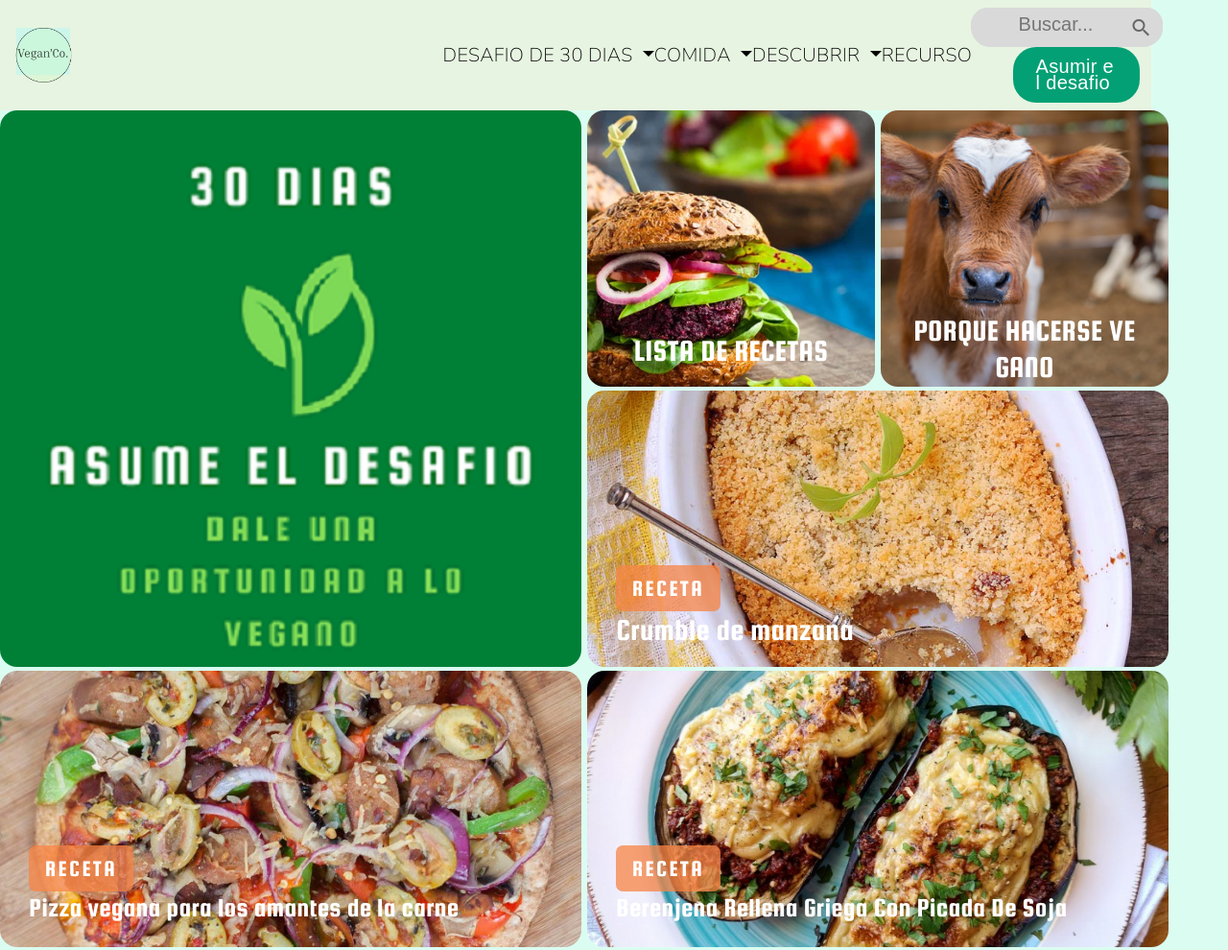
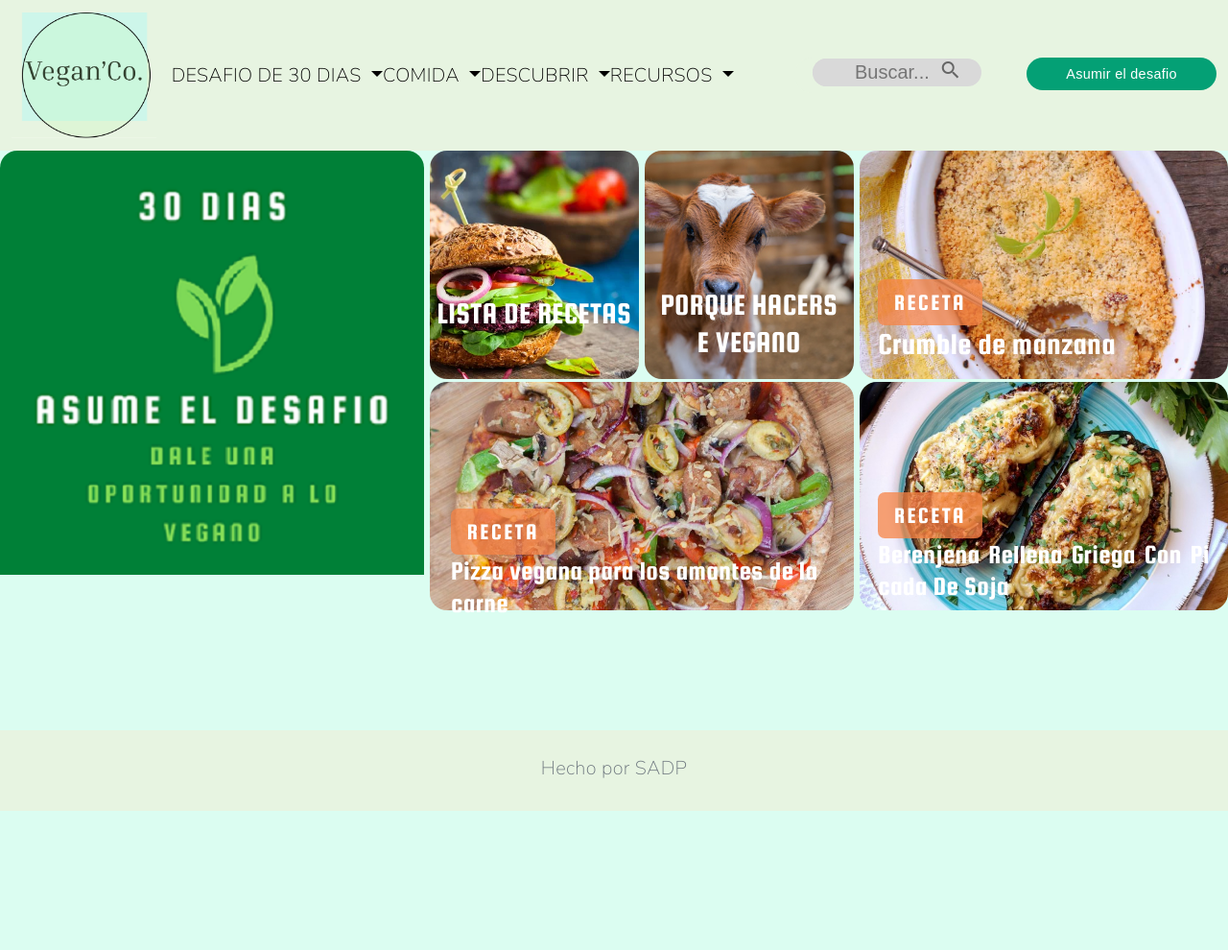
Before and after one commit to sashimidipa/Vegan-Co., a website: page index.html in a window 1280 px wide. Shown: the top 990 px of the page at 96% size. After the commit the page ends 845 px from the top, so only its background shows below. Drawn offline with nearby package versions, Linux system fonts and the light colour scheme; files that its build step writes are made by us from their sources.

Commit message:
media changes mobile to desktop

```diff
--- a/scss/style.scss
+++ b/scss/style.scss
@@ -24,7 +24,7 @@ $background-color_5: #B7D295;
 
 body {
 	width: 100%;
-	max-width: 1200px;
+	max-width: 1800px;
 	margin: 0;
 	color: $color_1;
 	font-size: 12px;
@@ -43,14 +43,17 @@ header {
 	max-width: 1200;
 	background-color: $background-color_1;
 }
+.navbar-brand {
+	width: 12%;
+}
 img {
-	width: 15%;
+	width: 100%;
 	background-size:100%;
 }
 .navbar-nav {
 	overflow: visible;
 	vertical-align: top;
-	width: 550px;
+	width: 25%;
 	max-width: 100%;
 	height: auto;
 	max-height: 500px;
@@ -110,8 +113,7 @@ img {
 .rightbox {
 	display: none;
 	position: relative;
-	width: 15%;
-	height: 15%;
+	width: 35%;
 	margin: 0;
 	text-align: right;
 	background: #E7F4E1;
@@ -120,16 +122,15 @@ img {
 #search_form {
 	position: relative;
 	display: inline-block;
-	width: 200px;
-	height: 41px;
+	width: 20%;
 	text-align: left;
 	background-color: $background-color_2;
 	border-radius: 24px;
 }
 .input_text {
 	position: relative;
-	width: 200px;
-	padding: 3px 0px 3px 50px;
+	width: 200%;
+	padding: .3% 0 .3% 50%;
 	border: none;
 	box-shadow: none;
 	border-radius: 24px;
@@ -143,10 +144,10 @@ img {
 }
 .imput_sumbit {
 	position: absolute;
-	right: 0;
-	top: 0;
-	font-size: 17px;
-	padding: 3px 5px 0 0;
+	top: 1%;
+	left: 150%;
+	font-size: 14px;
+	padding: .3% .5% 0 0;
 	background: #D9D9D9;
 	border-radius: 24px;
 	border: none;
@@ -154,17 +155,18 @@ img {
 }
 .material-icons {
 	color: $color_4;
-	padding: 6px 5px 6px 0px;
+	padding: .6% .5% .6% 0;
 }
 .chalenge {
 	position: relative;
+	width: 45%;
 	display: inline-block;
-	margin: 0 0 0 2.2em;
+	margin: 0 0 .5% 30%;
 	padding: 0.6em 1.2em;
-	font-size: 20px;
+	font-size: 120%;
 	line-height: 17px;
 	font-family: $font-family_3;
-	text-align: left;
+	text-align: center;
 	color: $color_5;
 	background: #04a075;
 	border-radius: 24px;
@@ -360,24 +362,23 @@ footer {
 }
 .styles.introduction {
 	display: grid;
-	grid-template-columns: 1440px;
-	grid-template-rows: 254px;
+	grid-template-columns: 100%;
 	overflow: hidden;
 	margin: 0;
 	padding: 0;
 	text-align: center;
 	background: #E7F4E1;
 }
+h1{
+	font-weight: 800;
+}
 .text_box {
 	display: block;
-	height: 254px;
+	height: 15%;
 	max-width: 100%;
 	padding: 100px 43px;
 	margin: 0px auto 0 auto;
 	font-family: $font-family_6;
-	font-style: normal;
-	font-weight: 800;
-	font-size: 30px;
 	line-height: 65px;
 	text-align: center;
 	color: $color_9;
@@ -388,9 +389,8 @@ footer {
 	font-family: $font-family_6;
 	font-style: normal;
 	font-weight: 400;
-	font-size: 24px;
-	line-height: 33px;
-	width: 1000px;
+	font-size: 100%;
+	line-height: 150%;
 	max-width: 100%;
 	padding: 0 4em 0 4em;
 	margin: 3em auto 0 auto;
@@ -400,9 +400,8 @@ footer {
 	font-family: $font-family_6;
 	font-style: normal;
 	font-weight: 400;
-	font-size: 24px;
-	line-height: 33px;
-	width: 1000px;
+	font-size: 100%;
+	line-height: 150%;
 	max-width: 100%;
 	padding: 0 4em 0 4em;
 	margin: 3em auto 0 auto;
@@ -412,9 +411,8 @@ footer {
 	font-family: $font-family_6;
 	font-style: normal;
 	font-weight: 400;
-	font-size: 24px;
-	line-height: 33px;
-	width: 1000px;
+	font-size: 100%;
+	line-height: 150%;
 	max-width: 100%;
 	padding: 0 4em 0 4em;
 	margin: 3em auto 0 auto;
@@ -422,9 +420,9 @@ footer {
 }
 .text_box_chalenge {
 	display: grid;
-	grid-template-columns: 720px 720px;
+	grid-template-columns: 100%;
+	grid-template-rows: 50% 55%;
 	justify-items: center;
-	height: 816px;
 	max-width: 100%;
 	padding: 100px 43px;
 	margin: 0px auto 0 auto;
@@ -433,11 +431,11 @@ footer {
 }
 .chalenge_singup {
 	grid-column-start: 1;
-	grid-row-start: 1;
-	vertical-align: top;
+	grid-row-start: 2;
+	vertical-align: center;
 	overflow: hidden;
-	width: 421px;
-	height: 379px;
+	width: 100%;
+	height: 100%;
 	padding: 3em 3.5em 3.5em 3.5em;
 	background: #306441;
 	box-sizing: border-box;
@@ -445,9 +443,9 @@ footer {
 }
 .input_text_chalenge {
 	width: 100%;
-	margin-bottom: 22px;
+	margin-bottom: 2%;
 	padding: 0.7rem 1rem;
-	font-size: 1.6em;
+	font-size: 100%;
 	line-height: 1em;
 	background-color: $background-color_4;
 	box-sizing: border-box;
@@ -458,17 +456,17 @@ footer {
 	}
 }
 .acceptterms {
-	font-size: 20px;
+	font-size: 100%;
 	color: $color_10;
 }
 .sumbit {
-	width: 132px;
+	width: 50%;
 	height: 43px;
-	margin: 20px 100px;
+	margin: 2% 25%;
 	font-family: $font-family_7;
 	font-style: normal;
 	font-weight: 900;
-	font-size: 20px;
+	font-size: 100%;
 	line-height: 25px;
 	text-align: center;
 	color: $color_9;
@@ -477,14 +475,13 @@ footer {
 	border: none;
 }
 .text_box_guidelines {
-	grid-column-start: 2;
-	width: 430px;
-	height: 362px;
+	grid-column-start: 1;
+	width: 100%;
 	font-family: $font-family_6;
 	font-style: normal;
 	font-weight: 400;
-	font-size: 32px;
-	line-height: 44px;
+	font-size: 100%;
+	line-height: 150%;
 	text-align: left;
 	color: $color_11;
 }
@@ -492,17 +489,20 @@ footer {
 	font-family: $font-family_6;
 	font-style: normal;
 	font-weight: 400;
-	font-size: 24px;
-	line-height: 33px;
+	font-size: 100%;
+	line-height: 150%;
 	width: 1000px;
 	max-width: 100%;
 	padding: 0 4em 0 4em;
 	margin: 3em auto;
 	color: $color_2;
 }
-@media only screen and (min-width:480px){
+@media only screen and (min-width:420px){
+	.text_box_chalenge {
+		grid-template-rows: 50% 65%;
+	}
 	.boxlyout{
-		grid-template-rows: 25% 30% 30% 30% 30%;
+		grid-template-rows: 52% 30% 30% 30% 30%;
 	}
 	.recipe_colection {
 		.text {
@@ -564,13 +564,10 @@ footer {
 		}
 	}
 }
-@media only screen and (min-width:1024px){
-	.rightbox {
-		display: block;
-	}
+@media only screen and (min-width:768px){
 	.boxlyout{
 		grid-template-columns: 25% 25% 25% 25%;
-		grid-template-rows: 34.5% 34.5% 34.5% 34.5% 34.5%;
+		grid-template-rows: 34% 34% 34%;
 	}
 	.challenge_panel {
 		grid-column-start: 1;
@@ -584,7 +581,7 @@ footer {
 		grid-row-start: 1;
 		grid-row-end: 2;
 		.text {
-			margin: 77% 0 0 0;
+			margin: 69% 0 0 0;
 		}
 	}
 	.whyvegan {
@@ -593,7 +590,7 @@ footer {
 		grid-row-start: 1;
 		grid-row-end: 2;
 		.text {
-			margin: 70% 10% 0 10%;
+			margin: 65% 2% 0 2%;
 		}
 	}
 	.recipe1{
@@ -602,7 +599,7 @@ footer {
 		grid-row-start: 2;
 		grid-row-end: 3;
 		.text {
-			margin: 30% 5% 0 5%;
+			margin: 25% 5% 0 5%;
 		}
 	}
 	.recipe2{
@@ -611,14 +608,159 @@ footer {
 		grid-row-start: 3;
 		grid-row-end: 4;
 		.text {
-			margin: 30% 5% 0 5%;
+			margin: 20% 5% 0 5%;
 		}
 	}
 	.recipe3{
 		grid-column-start: 3;
 		grid-column-end: 5;
 		.text {
+			margin: 20% 5% 0 5%;
+		}
+	}
+	.text_box_chalenge {
+		grid-template-columns: 50% 50%;
+		grid-template-rows: 100%;
+	}
+	.chalenge_singup {
+		grid-column-start: 1;
+		grid-row-end: 1;
+	}
+	.text_box_guidelines {
+		grid-column-start: 2;
+		font-size: 150%;
+	}
+}
+@media only screen and (min-width:1000px){
+	.rightbox {
+		display: block;
+	}
+	.boxlyout{
+		grid-template-columns: 17% 17% 17% 17% 30%;
+		grid-template-rows: 45% 45% 45%;
+	}
+	.challenge_panel {
+		grid-column-start: 1;
+		grid-column-end: 3;
+		grid-row-start: 1;
+		grid-row-end: 3;
+	}
+	.recipe_colection {
+		grid-column-start: 3;
+		grid-column-end: 4;
+		grid-row-start: 1;
+		grid-row-end: 2;
+		.text {
+			margin: 69% .3% 0 .3%;
+		}
+	}
+	.whyvegan {
+		grid-column-start: 4;
+		grid-column-end: 5;
+		grid-row-start: 1;
+		grid-row-end: 2;
+		.text {
+			margin: 55% .5% 0 .5%;
+		}
+	}
+	.recipe1{
+		grid-column-start: 5;
+		grid-column-end: 6;
+		grid-row-start: 1;
+		grid-row-end: 2;
+		.text {
 			margin: 30% 5% 0 5%;
 		}
 	}
+	.recipe2{
+		grid-column-start: 3;
+		grid-column-end: 5;
+		grid-row-start: 2;
+		grid-row-end: 3;
+		.text {
+			margin: 20% 5% 0 5%;
+		}
+	}
+	.recipe3{
+		grid-column-start: 5;
+		grid-column-end: 6;
+		.text {
+			margin: 20% 5% 0 5%;
+		}
+	}
+	.chalenge_singup {
+		width: 80%;
+	}
+	.text_box_guidelines {
+		width: 80%;
+	}
 }
+@media only screen and (min-width:1200px){
+	.rightbox {
+		display: block;
+	}
+	.boxlyout{
+		grid-template-columns: 17% 17% 17% 17% 30%;
+		grid-template-rows: 50% 50% 50%;
+	}
+	.challenge_panel {
+		grid-column-start: 1;
+		grid-column-end: 3;
+		grid-row-start: 1;
+		grid-row-end: 3;
+	}
+	.recipe_colection {
+		grid-column-start: 3;
+		grid-column-end: 4;
+		grid-row-start: 1;
+		grid-row-end: 2;
+		.text {
+			margin: 69% .3% 0 .3%;
+		}
+	}
+	.whyvegan {
+		grid-column-start: 4;
+		grid-column-end: 5;
+		grid-row-start: 1;
+		grid-row-end: 2;
+		.text {
+			margin: 65% 7% 0 7%;
+		}
+	}
+	.recipe1{
+		grid-column-start: 5;
+		grid-column-end: 6;
+		grid-row-start: 1;
+		grid-row-end: 2;
+		.text {
+			margin: 35% 5% 0 5%;
+		}
+	}
+	.recipe2{
+		grid-column-start: 3;
+		grid-column-end: 5;
+		grid-row-start: 2;
+		grid-row-end: 3;
+		.text {
+			margin: 30% 5% 0 5%;
+		}
+	}
+	.recipe3{
+		grid-column-start: 5;
+		grid-column-end: 6;
+		.text {
+			margin: 30% 5% 0 5%;
+		}
+	}
+
+	.text_box_chalenge {
+		grid-template-columns: 50% 50%;
+		grid-template-rows: 100%;
+	}
+	.chalenge_singup {
+		width: 60%;
+	}
+	.text_box_guidelines {
+		width: 60%;
+	}
+}
```
Also changed, not shown: scss/style.css, 1 other file.
